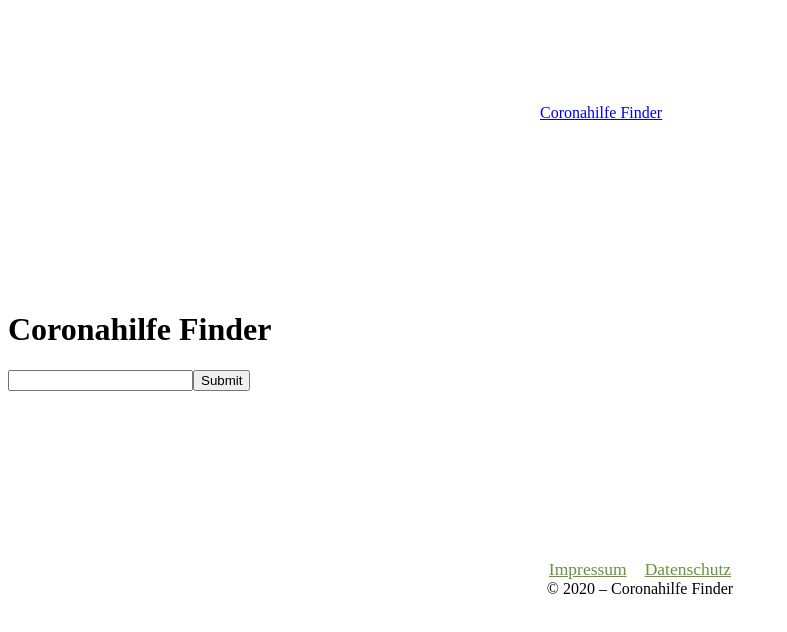
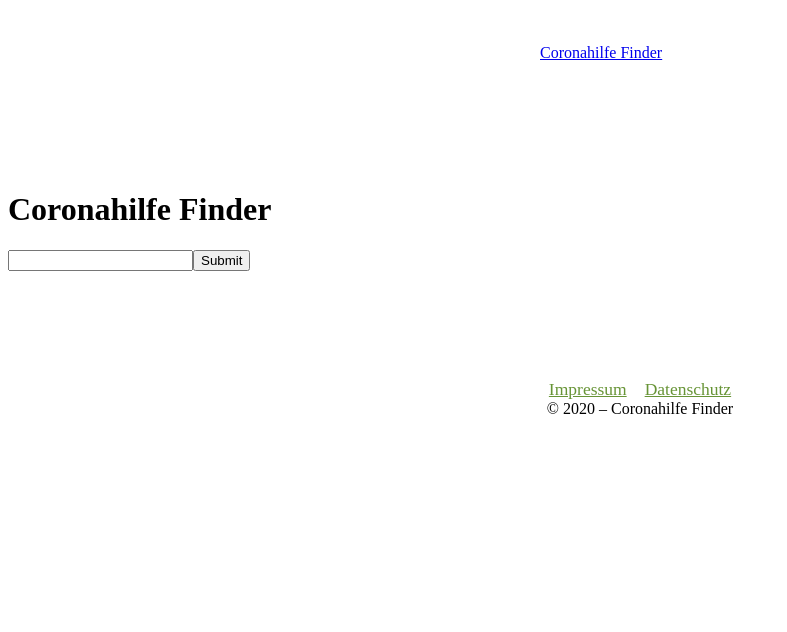
Before and after one commit to roNn23/coronahilfe-finder.de, a Gatsby site: page / in a window 1280 px wide. Shown: the whole page, without its empty margins (0-787 px from the left). Built offline with nearby package versions, Linux system fonts and the light colour scheme; Gatsby itself is replaced by a stand-in of ours.

Commit message:
new spacer in header and footer

```diff
--- a/src/components/Footer/Footer.scss
+++ b/src/components/Footer/Footer.scss
@@ -5,14 +5,14 @@
 
 .component-footer {
   text-align: center;
-  padding: map-get($spacers, 6) map-get($spacers, 2);
+  padding: spacerMap(3) spacerMap(2);
 
   @include media-breakpoint-up(md) {
-    padding: map-get($spacers, 7) 0;
+    padding: spacerMap(4) 0;
   }
 
   @include media-breakpoint-up(lg) {
-    padding: map-get($spacers, 8) 0;
+    padding: spacerMap(5) 0;
   }
 
   &__link {
@@ -20,7 +20,7 @@
     color: map-get($dark-greens, 500);
 
     &:not(:last-child) {
-      margin-right: map-get($spacers, 3);
+      margin-right: spacerMap(3);
     }
   }
 
--- a/src/components/Header/Header.scss
+++ b/src/components/Header/Header.scss
@@ -7,14 +7,14 @@
   display: flex;
   align-items: center;
   justify-content: center;
-  padding: map-get($spacers, 6) 0;
+  padding: spacerMap(3) 0;
 
   @include media-breakpoint-up(md) {
-    padding: map-get($spacers, 7) 0;
+    padding: spacerMap(4) 0;
   }
 
   @include media-breakpoint-up(lg) {
-    padding: map-get($spacers, 8) 0;
+    padding: spacerMap(5) 0;
   }
 
   &__logo-wrap {
```
